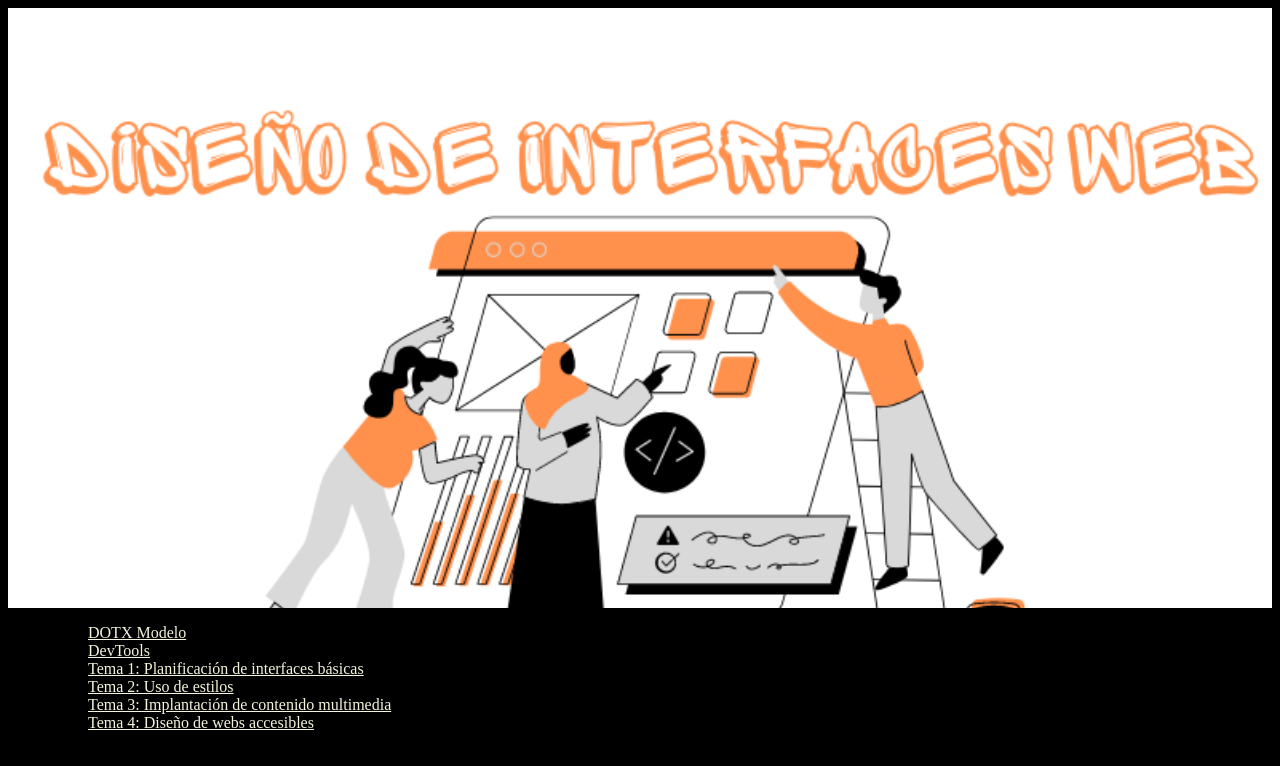
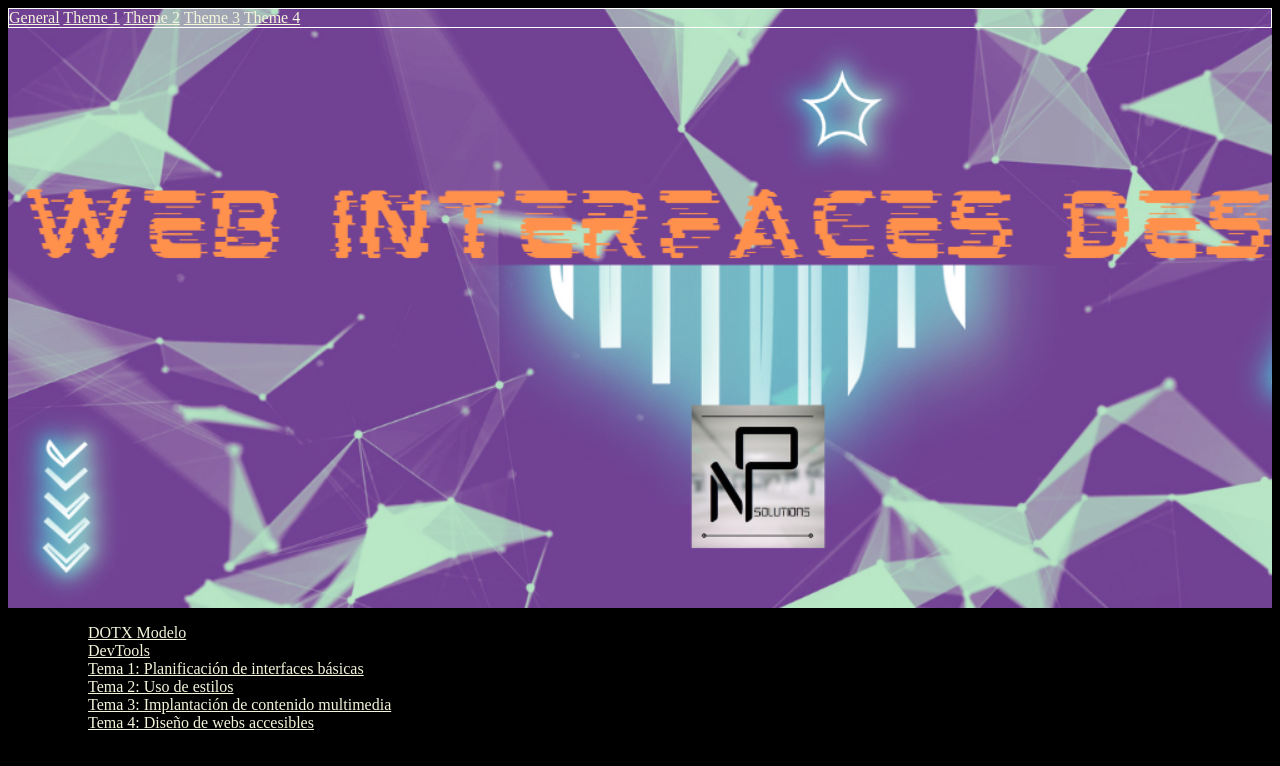
Before and after one commit to NoeliaO/noeliao.github.io, a plain HTML site: page index.html in a window 1280 px wide. Drawn offline with Linux system fonts and the light colour scheme.

Commit message:
modificaciones y nuevos archivos

```diff
--- a/css/style.css
+++ b/css/style.css
@@ -3,7 +3,7 @@ body{
     color: azure;
 }
 header{
-    background-image: url(../multimedia/imagenes/DISEÑO.png);
+    background-image: url(../multimedia/imagenes/Banner.png);
     background-repeat: no-repeat;
     background-size: cover;
     width: auto;
@@ -15,3 +15,7 @@ h1{
 a{
     color: beige;
 }
+nav{
+    border: 1px solid white;
+    display: block;
+}
--- a/index.html
+++ b/index.html
@@ -4,7 +4,7 @@
 <head>
     <title>Diseño de interfaces</title>
     <meta charset="UTF-8">
-    <meta name="author" content="Noelia Otazo Rojo" />
+    <meta name="author" content="Noelia Otazo Rojo"/>
     <meta name="viewport" content="width=device-width, initial-scale=1.0">
     <meta http-equiv="X-UA-Compatible" content="ie=edge">
     <link href="css/style.css" rel="stylesheet">
@@ -13,7 +13,11 @@
 <body>
     <header>
         <nav>
-
+            <a href="./general.html">General</a>
+            <a href="./tema1.html">Theme 1</a>
+            <a href="./tema2.html">Theme 2</a>
+            <a href="./tema3.html">Theme 3</a>
+            <a href="./tema4.html">Theme 4</a>
         </nav>
     </header>
 
@@ -38,7 +42,10 @@
     </aside>
 
     <footer>
+        <div id="div_footer">
 
+
+        </div>
 
     </footer>
 </body>
```
Also changed, not shown: general.html (added), multimedia/imagenes/Banner.png (added), tema1.html (added), tema2.html (added), tema3.html (added), tema4.html (added).
